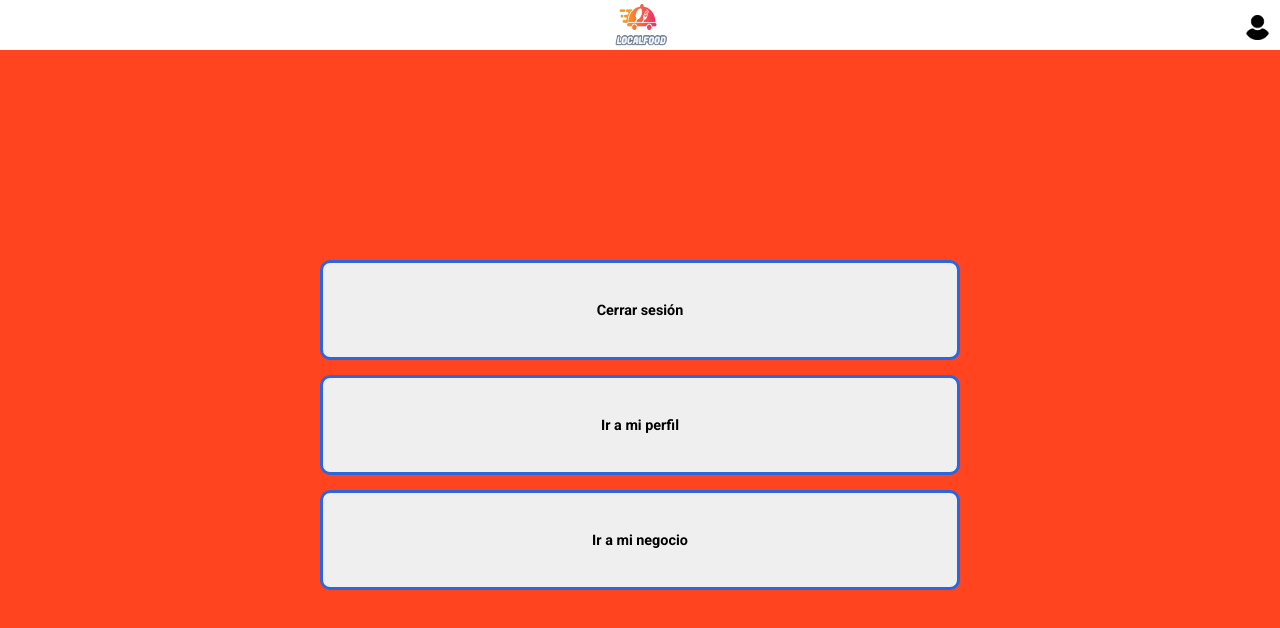
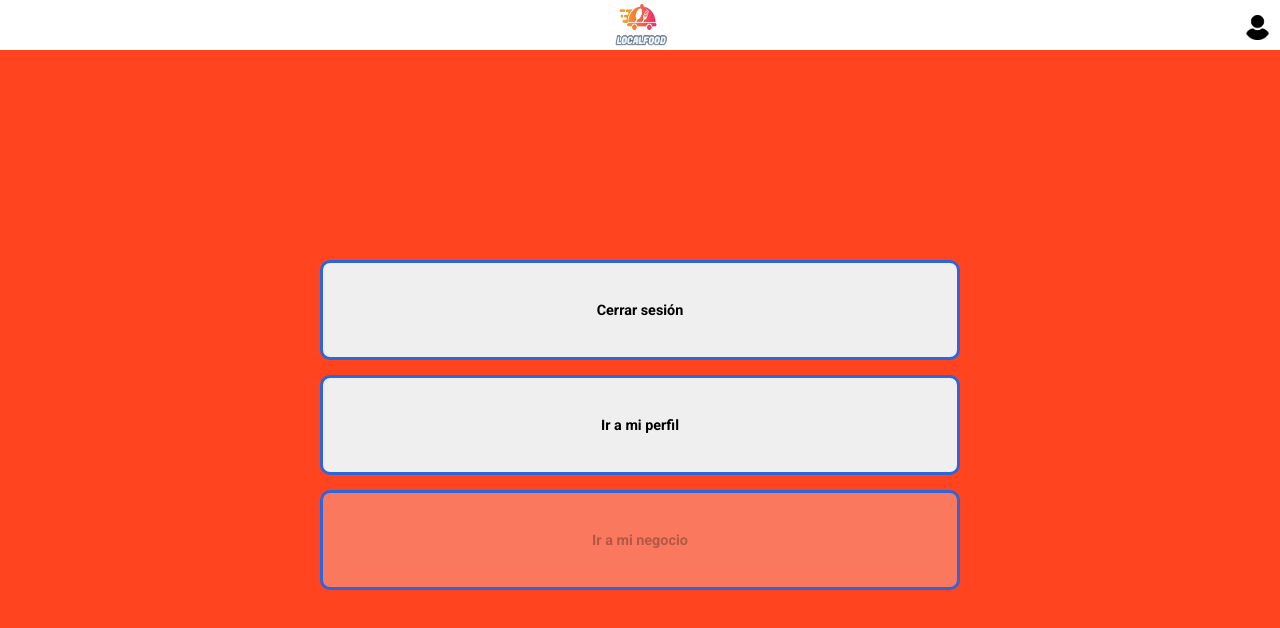
Before and after one commit to CrisCap26/local-food, a React (Create React App) app: page /mi-cuenta in a window 1280 px wide. Shown: the top 628 px of the page. Built offline with nearby package versions, Linux system fonts and the light colour scheme; no server answers; the HTML template or start-up script is replaced by a standard one.

Commit message:
mostrar info negocio, boton desabilitado

```diff
--- a/src/pages/Account/MyAccout.jsx
+++ b/src/pages/Account/MyAccout.jsx
@@ -2,12 +2,19 @@ import './MyAccount.css';
 import React from "react";
 import { useNavigate } from 'react-router-dom';
 import { useLocalStorage } from '../../hooks/useLocalStorage';
-import { logout } from '../../services/authService';
+import { logout, getInfoFromToken } from '../../services/authService';
 
 const MyAccount = () => {
   const navigate = useNavigate();
   const { getItem: getToken, deleteItem: deleteToken } = useLocalStorage('token');
   const { deleteItem: deleteUserId } = useLocalStorage('userId');
+  const [localfoodId, setLocalfoodId] = React.useState(null);
+
+  React.useEffect(() => {
+    getInfoFromToken(getToken()).then(response => {
+      setLocalfoodId(response.data.localfood.id);
+    });
+  }, []);
 
   const handleLogout = () => {
     logout(getToken()).then(data => {
@@ -30,7 +37,7 @@ const MyAccount = () => {
     <main className="my-account">
       <button onClick={handleLogout}>Cerrar sesión</button>
       <button onClick={handleOnClickProfile}>Ir a mi perfil</button>
-      <button onClick={handleOnClickLocalfood}>Ir a mi negocio</button>
+      <button onClick={handleOnClickLocalfood} disabled={!localfoodId ? true : false}>Ir a mi negocio</button>
     </main>
   );
 }
--- a/src/pages/Localfood/MyLocallfood.jsx
+++ b/src/pages/Localfood/MyLocallfood.jsx
@@ -31,11 +31,15 @@ const MyLocalfood = () => {
     }
   }
 
+  const handleUpdate = () => {
+    navigate(`/editar-negocio/${localfoodId}`)
+  }
+
   return (
     <main className="my-localfood">
       <h1>Mi negocio</h1>
       <button onClick={handleOnClickSee}>Ver mi negocio</button>
-      <button>Editar mi negocio</button>
+      <button onClick={handleUpdate}>Editar mi negocio</button>
       <button onClick={handleOnDelete}>Eliminar mi negocio</button>
     </main>
   );
```
